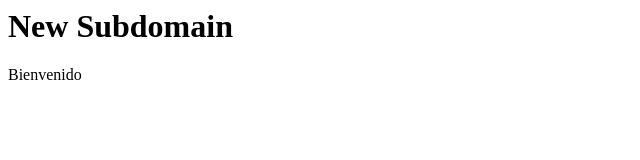
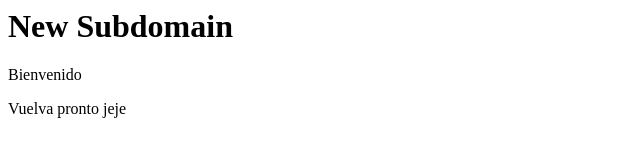
Before and after one commit to eddysrg/new-site, a plain HTML site: page index.html in a window 1280 px wide. Shown: the whole page, without its empty margins (0-640 px from the left). Drawn offline with Linux system fonts and the light colour scheme.

Commit message:
Update index.html
Añadiendo un poco de texto

```diff
--- a/index.html
+++ b/index.html
@@ -1,2 +1,4 @@
 <h1>New Subdomain</h1>
 <p>Bienvenido</p>
+
+<p>Vuelva pronto jeje</p>
```
